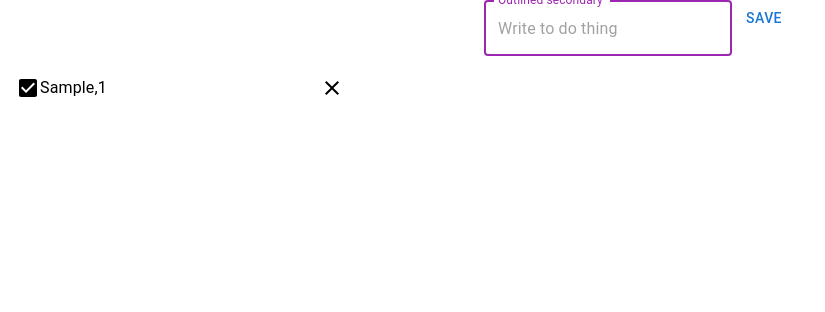
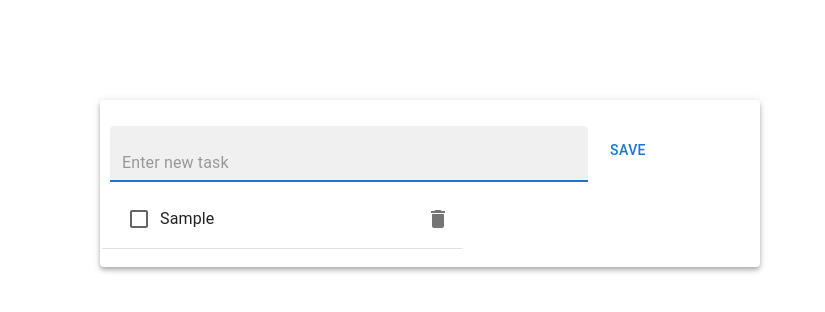
Before and after one commit to cflhammar/toDoList, a React (Create React App) app: page / in a window 1280 px wide. Both pictures are taken after typing "Sample" into the empty fields and a click on the button "SAVE". Shown: the top 312 px of the page, without its empty margins (0-825 px from the left). Built offline with nearby package versions, Linux system fonts and the light colour scheme.

Commit message:
add interactive checkbox

```diff
--- a/src/App.tsx
+++ b/src/App.tsx
@@ -1,8 +1,13 @@
+import { Box } from "@mui/material";
 import "./App.css";
 import ToDoList from "./components/ToDoList";
 
 const App: React.FunctionComponent = () => {
-	return <ToDoList />;
+	return (
+		<Box>
+			<ToDoList />
+		</Box>
+	);
 };
 
 export default App;
--- a/src/components/ToDoList.tsx
+++ b/src/components/ToDoList.tsx
@@ -1,31 +1,36 @@
-import { Button, List, TextField } from "@mui/material";
+import { Button, Grid, List, Paper, TextField } from "@mui/material";
 import ToDoListItem from "./ToDoListItem";
 import React, { useState } from "react";
 
 export interface IToDoItem {
-	id: number;
-	text: string;
+	toDoId: number;
+	toDoText: string;
 	handleRemove(id: number): void;
 }
+
 const ToDoList: React.FunctionComponent = () => {
 	const [toDoItems, setToDoItems] = useState<IToDoItem[]>([]);
 
-	const handleAddToDoItem = (text: string) => {
+	const handleAddToDoItem = (toDoText: string) => {
 		if (inputText.length > 0) {
 			let nextId = 1;
 			if (toDoItems.length > 0) {
-				nextId = toDoItems[toDoItems.length - 1].id + 1;
+				nextId = toDoItems[toDoItems.length - 1].toDoId + 1;
 			}
 			setToDoItems((currentToDoItem) => [
 				...currentToDoItem,
-				{ id: nextId, text: text, handleRemove: handleRemoveItem },
+				{
+					toDoId: nextId,
+					toDoText: toDoText,
+					handleRemove: handleRemoveItem,
+				},
 			]);
 			setText("");
 		}
 	};
 
 	const handleRemoveItem = (id: number) => {
-		setToDoItems(toDoItems.filter((toDoItem) => toDoItem.id !== id));
+		setToDoItems(toDoItems.filter((toDoItem) => toDoItem.toDoId !== id));
 	};
 
 	const [inputText, setText] = useState("");
@@ -40,8 +45,9 @@ const ToDoList: React.FunctionComponent = () => {
 					{toDoItems.map((item) => {
 						return (
 							<ToDoListItem
-								text={item.text}
-								id={item.id}
+								key={item.toDoId}
+								toDoText={item.toDoText}
+								toDoId={item.toDoId}
 								handleRemove={handleRemoveItem}
 							/>
 						);
@@ -52,21 +58,42 @@ const ToDoList: React.FunctionComponent = () => {
 	};
 
 	return (
-		<div className="App">
-			<div className="input">
-				<TextField
-					value={inputText}
-					onChange={handleChange}
-					placeholder="Write to do thing"
-					label="Outlined secondary"
-					color="secondary"
-					focused
-				/>
-				<Button onClick={() => handleAddToDoItem(inputText)}>Save</Button>
-			</div>
+		<Paper
+			elevation={4}
+			className="toDoList"
+			sx={{
+				width: "50%",
+				margin: "100px",
+				padding: "10px",
+				display: "inline-block",
+			}}
+		>
+			<Grid container spacing={1}>
+				<Grid item xs={9}>
+					<TextField
+						value={inputText}
+						onChange={handleChange}
+						placeholder="Enter new task"
+						variant="filled"
+						margin="normal"
+						focused
+						sx={{ height: "100%", width: "100%" }}
+					/>
+				</Grid>
+				<Grid item xs={3}>
+					<Button
+						onClick={() => handleAddToDoItem(inputText)}
+						sx={{ height: "100%" }}
+					>
+						Save
+					</Button>
+				</Grid>
+			</Grid>
 
-			<div className="toDoList">{renderToDoList()}</div>
-		</div>
+			<Grid container spacing={1}>
+				{renderToDoList()}
+			</Grid>
+		</Paper>
 	);
 };
 
--- a/src/components/ToDoListItem.tsx
+++ b/src/components/ToDoListItem.tsx
@@ -1,16 +1,31 @@
-import { ListItem, ListItemText } from "@mui/material";
-import ClearIcon from "@mui/icons-material/Clear";
-
-import React from "react";
+import { Checkbox, IconButton, ListItem, ListItemText } from "@mui/material";
+import DeleteIcon from "@mui/icons-material/Delete";
+import React, { useState } from "react";
 import { IToDoItem } from "./ToDoList";
-import { CheckBox } from "@material-ui/icons";
 
 const ToDoListItem: React.FunctionComponent<IToDoItem> = (toDoItem) => {
+	const [checkedBox, setCheck] = useState(false);
+
+	const handleToggle = () => {
+		setCheck(!checkedBox);
+	};
+
 	return (
-		<ListItem>
-			<CheckBox />
-			<ListItemText primary={toDoItem.text + "," + toDoItem.id} />
-			<ClearIcon onClick={() => toDoItem.handleRemove(toDoItem.id)} />
+		<ListItem key={toDoItem.toDoId} divider>
+			<Checkbox onClick={() => handleToggle()} />
+
+			<ListItemText
+				primary={toDoItem.toDoText}
+				sx={{ textDecoration: checkedBox ? "line-through" : "none" }}
+			/>
+
+			<IconButton
+				edge="end"
+				aria-label="delete"
+				onClick={() => toDoItem.handleRemove(toDoItem.toDoId)}
+			>
+				<DeleteIcon />
+			</IconButton>
 		</ListItem>
 	);
 };
```
